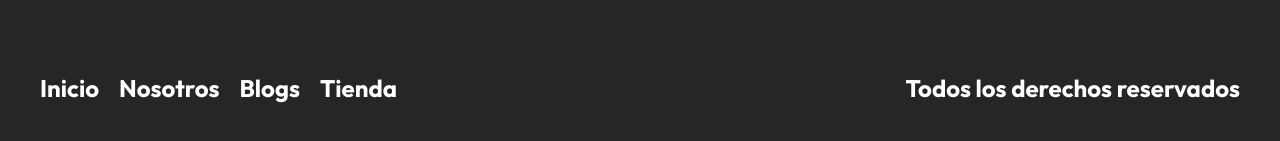
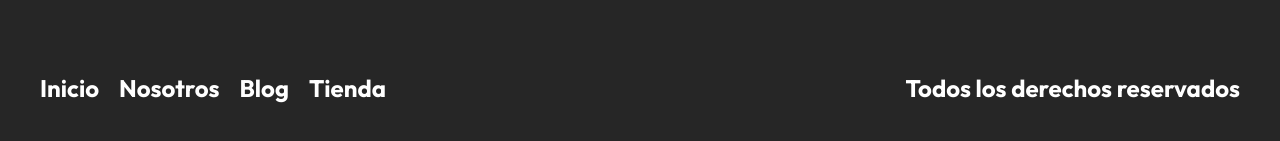
Before and after one commit to itsJRillo-CursoReact/GuitarLA, a Next.js app: page /carrito in a window 1280 px wide. Shown: the part 773-914 px from the top of the page. Built offline with nearby package versions, Linux system fonts and the light colour scheme.

Commit message:
Blogs Endpoint Error (FIXED)

```diff
--- a/components/Footer.jsx
+++ b/components/Footer.jsx
@@ -9,7 +9,7 @@ const Footer = () => {
             <nav className={styles.navegacion}>
                 <Link href="/">Inicio</Link>
                 <Link href="/nosotros">Nosotros</Link>
-                <Link href="/blogs">Blogs</Link>
+                <Link href="/blog">Blog</Link>
                 <Link href="/tienda">Tienda</Link>
             </nav>
 
--- a/pages/blog/[url].js
+++ b/pages/blog/[url].js
@@ -88,7 +88,7 @@ export async function getStaticProps({ params: { url } }) {
 */
 
 export async function getServerSideProps({ query: { url } }) {
-  const urlBlog = `${process.env.API_URL}/blogs?url=${url}`;
+  const urlBlog = `${process.env.API_URL}/blog?url=${url}`;
   const respuesta = await fetch(urlBlog);
   const entrada = await respuesta.json();
 
```
